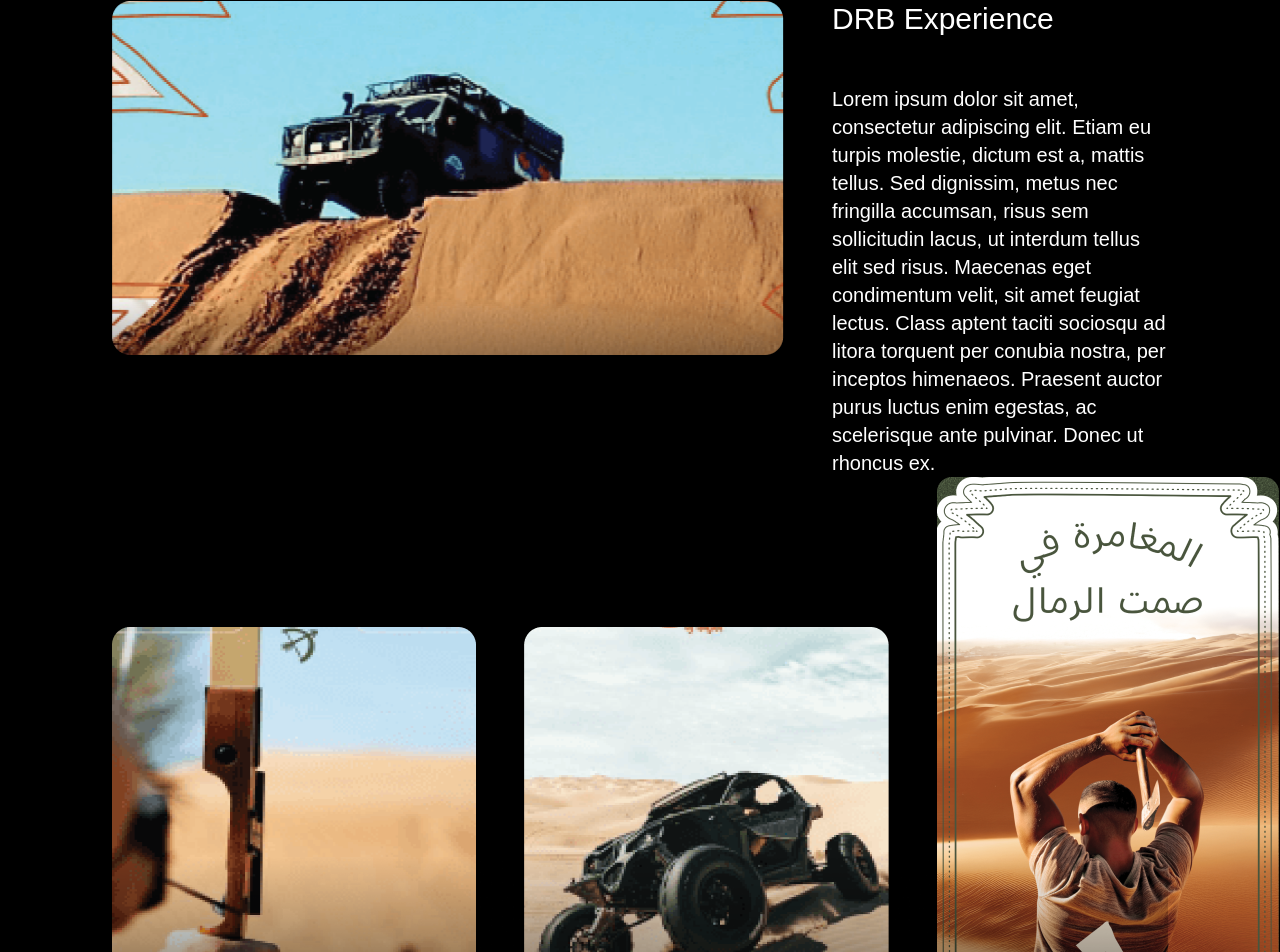
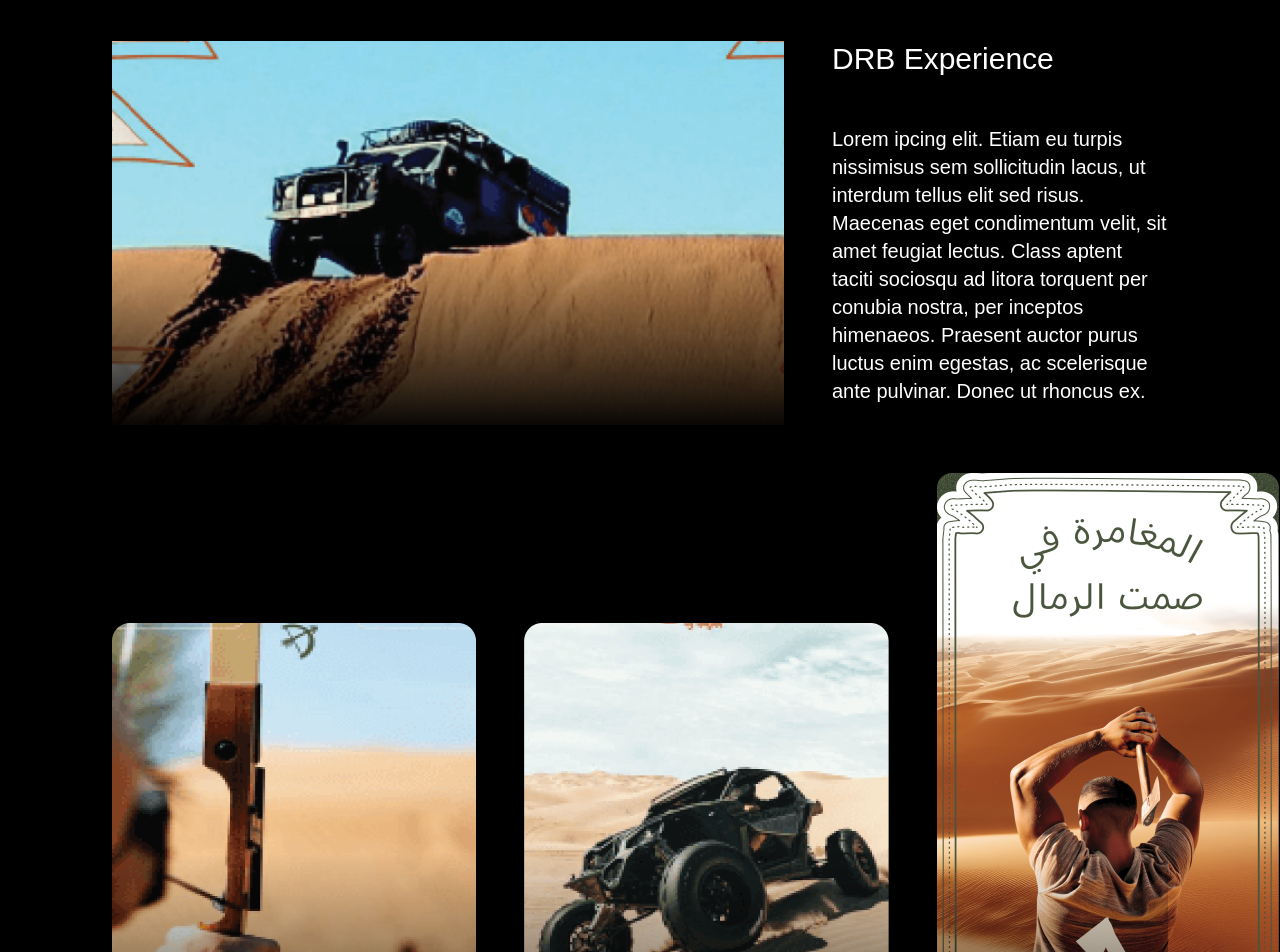
Before and after one commit to abdelrahman-mohamed-010/arabian-landing-page, a Next.js app: page /lang/en in a window 1280 px wide. Shown: the part 4540-5492 px from the top of the page. Built offline with nearby package versions, Linux system fonts and the light colour scheme.

Commit message:
finalize

```diff
--- a/components/Adventure.jsx
+++ b/components/Adventure.jsx
@@ -22,7 +22,7 @@
         <div className="relative w-full gap-3">
           <img
             src="/images/Artboard 14-8.png"
-            className="min-w-[100px] w-full sm:min-w-[653.99px]  h-[354px]"
+            className="min-w-[100px] w-full sm:min-w-[653.99px]  h-[394px]"
             alt="Adventure Image"
           />
           <img
--- a/components/BookTicket.jsx
+++ b/components/BookTicket.jsx
@@ -46,39 +46,39 @@
         </div>
         <div className=" mt-28">
           <h1 className=" text-2xl mb-6">Book Your Activities</h1>
-          <div className="grid grid-cols-1 sm:grid-cols-2 md:grid-cols-3 lg:grid-cols-5 gap-4">
+          <div className="grid grid-cols-2 sm:grid-cols-3 md:grid-cols-3 lg:grid-cols-5 gap-4">
             <div>
               <img
                 src="/images/buggies.png"
-                className="w-[260px]  md:h-[360px] object-cover rounded-md cursor-pointer"
+                className="w-[260px]  md:h-[360px] h-[260px] max-md:w-[200px] object-cover rounded-md cursor-pointer"
                 alt="Screenshot"
               />
             </div>
             <div>
               <img
                 src="/images/dune.png"
-                className="w-[260px]  md:h-[360px] object-cover rounded-md cursor-pointer"
+                className="w-[260px]  md:h-[360px] h-[260px] max-md:w-[200px] object-cover rounded-md cursor-pointer"
                 alt="Screenshot"
               />
             </div>
             <div>
               <img
                 src="/images/archarab.png"
-                className="w-[260px]  md:h-[360px] object-cover rounded-md cursor-pointer"
+                className="w-[260px]  md:h-[360px] h-[260px] max-md:w-[200px] object-cover rounded-md cursor-pointer"
                 alt="Screenshot"
               />
             </div>
             <div>
               <img
                 src="/images/archman.png"
-                className="w-[260px]  md:h-[360px] object-cover rounded-md cursor-pointer"
+                className="w-[260px] md:h-[360px] h-[260px] max-md:w-[200px] object-cover rounded-md cursor-pointer"
                 alt="Screenshot"
               />
             </div>
             <div>
               <img
                 src="/images/archwomen.png"
-                className="w-[260px]  md:h-[360px] object-cover rounded-md cursor-pointer"
+                className="w-[260px] md:h-[360px] h-[260px] max-md:w-[200px] object-cover rounded-md cursor-pointer"
                 alt="Screenshot"
               />
             </div>
--- a/components/Dbr.jsx
+++ b/components/Dbr.jsx
@@ -18,7 +18,7 @@
           <div className="relative w-full">
             <img
               src="/images/Artboard 14-8.png"
-              className="min-w-[200px] w-full  sm:min-w-[653.99px] h-[354px]  max-md:object-cover max-md:rounded-2xl "
+              className="min-w-[200px] w-full object-cover  sm:min-w-[653.99px] h-[384px]  max-md:object-cover max-md:rounded-2xl "
               alt="Adventure Image"
             />
             <img
@@ -29,7 +29,7 @@
           </div>
         </div>
 
-        <div className="flex  max-lg:hidden sm:flex-row justify-between gap-12 items-end -mt-16 lg:mt-0 relative">
+        <div className="flex  max-lg:hidden sm:flex-row justify-between gap-12 items-end -mt-16 lg:mt-12 relative">
           <img src="/images/arrow.png" className="w-full h-full" alt="Arrow" />
           <img
             src="/images/buggy.png"
--- a/public/locales/en.json
+++ b/public/locales/en.json
@@ -20,7 +20,7 @@
   },
   "dbr": {
     "title": "DRB Experience",
-    "description": "Lorem ipsum dolor sit amet, consectetur adipiscing elit. Etiam eu turpis molestie, dictum est a, mattis tellus. Sed dignissim, metus nec fringilla accumsan, risus sem sollicitudin lacus, ut interdum tellus elit sed risus. Maecenas eget condimentum velit, sit amet feugiat lectus. Class aptent taciti sociosqu ad litora torquent per conubia nostra, per inceptos himenaeos. Praesent auctor purus luctus enim egestas, ac scelerisque ante pulvinar. Donec ut rhoncus ex."
+    "description": "Lorem ipcing elit. Etiam eu turpis nissimisus sem sollicitudin lacus, ut interdum tellus elit sed risus. Maecenas eget condimentum velit, sit amet feugiat lectus. Class aptent taciti sociosqu ad litora torquent per conubia nostra, per inceptos himenaeos. Praesent auctor purus luctus enim egestas, ac scelerisque ante pulvinar. Donec ut rhoncus ex."
   },
   "tickets": {
     "title": "Get your tickets",
```
